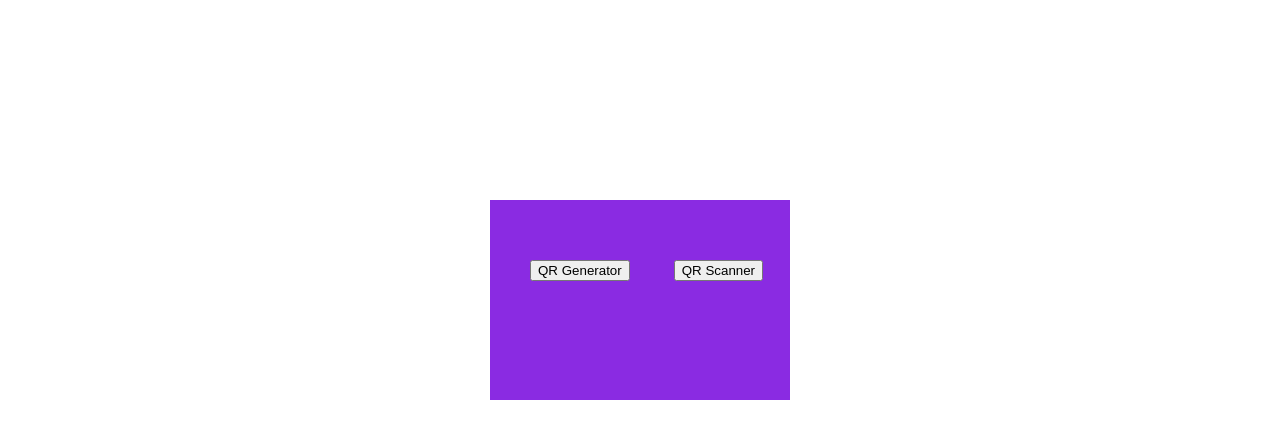
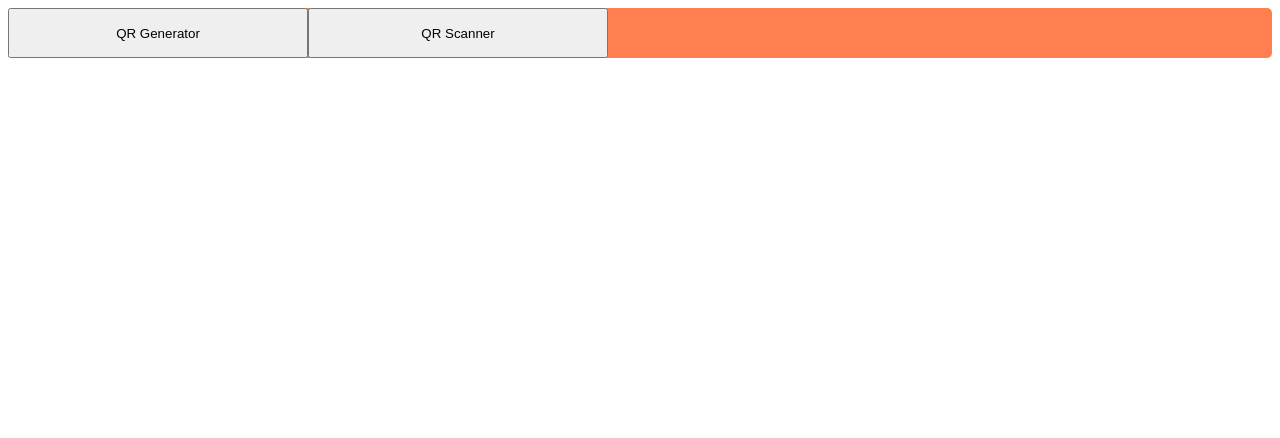
Before and after one commit to sravyareddyy/QRCODE, a plain HTML site: page home.html in a window 1280 px wide. Drawn offline with Linux system fonts and the light colour scheme.

Commit message:
second commit

```diff
--- a/home.html
+++ b/home.html
@@ -6,23 +6,24 @@
     <title>QR Code</title>
     <style>
        .container{
-        height: 200px;
-        width: 300px;
-        background-color: blueviolet;
-        margin-inline: auto;
-        margin-top: 200px;
+        background-color:coral;
+        border-radius: 5px;
+        display: flex;
+        align-items: center;
        }
        button{
-        margin-top: 60px;
-        margin-left: 40px;
+        width: 300px;
+        height: 50px;
         cursor: pointer;
        }
     </style>
 </head>
 <body>
-    <div class="container">
-        <a href="qr gen/qr.html"><button>QR Generator</button></a>
-        <a href="scan\scan.html"><button>QR Scanner</button></a>
+    <div class="box">
+        <div class="container">
+            <a href="qr gen/qr.html"><button>QR Generator</button></a>
+            <a href="scan\scan.html"><button>QR Scanner</button></a>
+        </div>
     </div>
 </body>
 </html>
```
